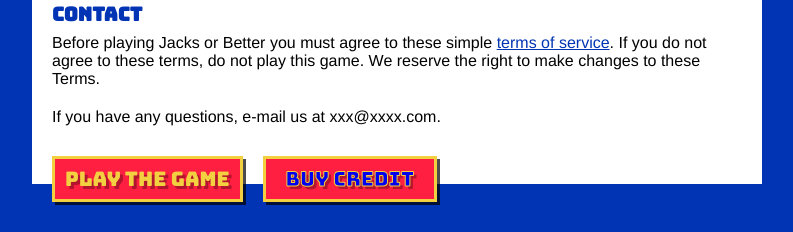
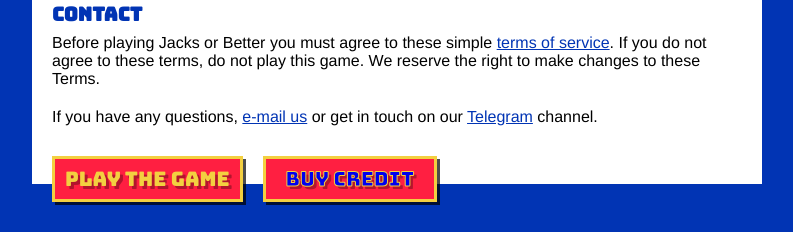
Before and after one commit to janfilips/blockchain-poker, a Django app: page /about in a window 1280 px wide. Shown: the part 1919-2151 px from the top of the page, without its empty margins (243-1036 px from the left). Run offline with Django 3.2, Linux system fonts and the light colour scheme; data comes from the database, SQL or seed files in the repository; data that the repository does not hold is empty.

Commit message:
added on telegram note on the about section

```diff
--- a/templates/about.html
+++ b/templates/about.html
@@ -157,7 +157,7 @@
            agree to these terms, do not play this game. We reserve the right to make changes to these Terms.
         </p>
         <p>
-          If you have any questions, e-mail us at xxx@xxxx.com.
+          If you have any questions, <a href="mailto:info@americanpoker.win">e-mail us</a> or get in touch on our <a href="#">Telegram</a> channel.
       </p>
 
     </section>
```
